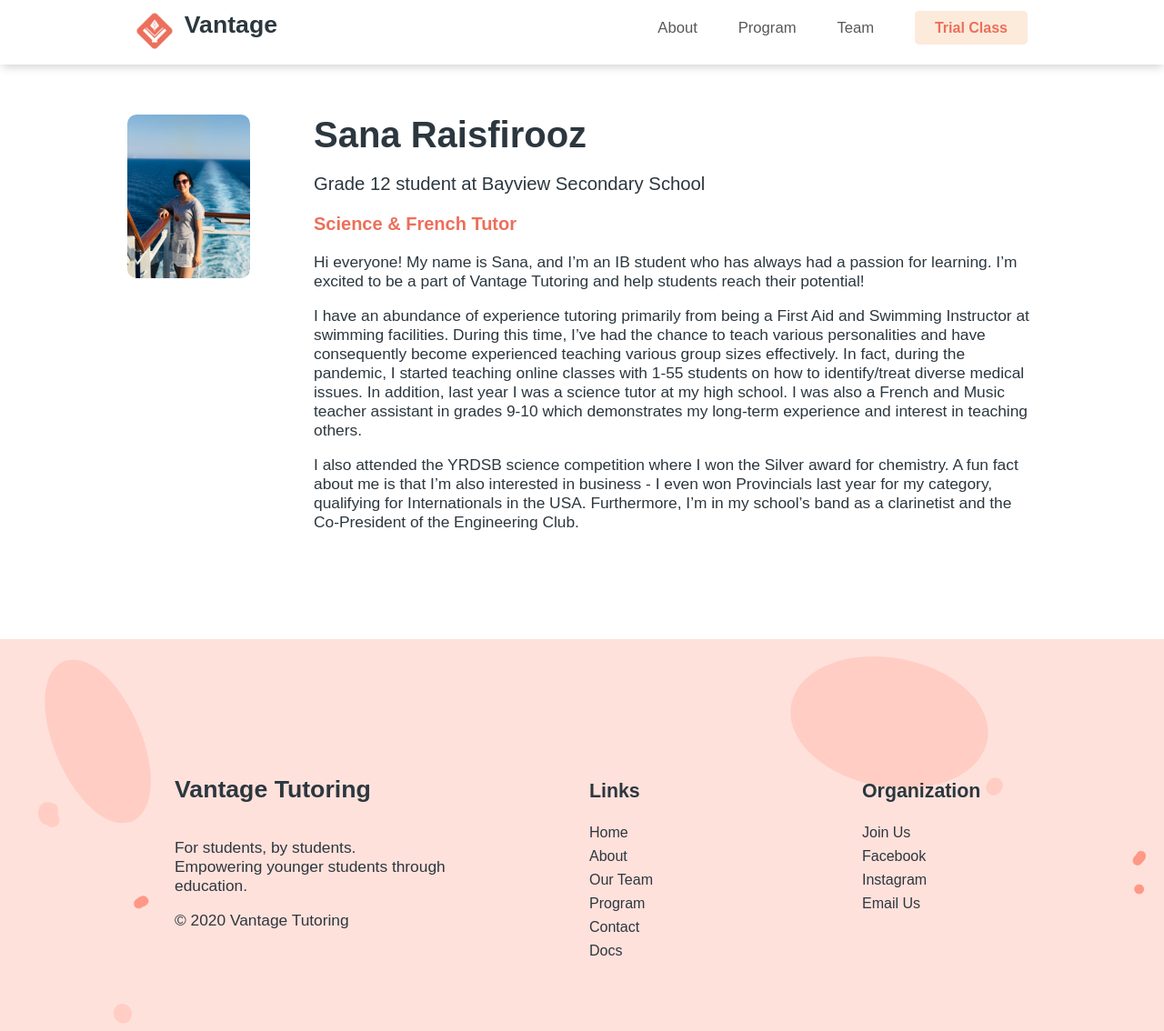
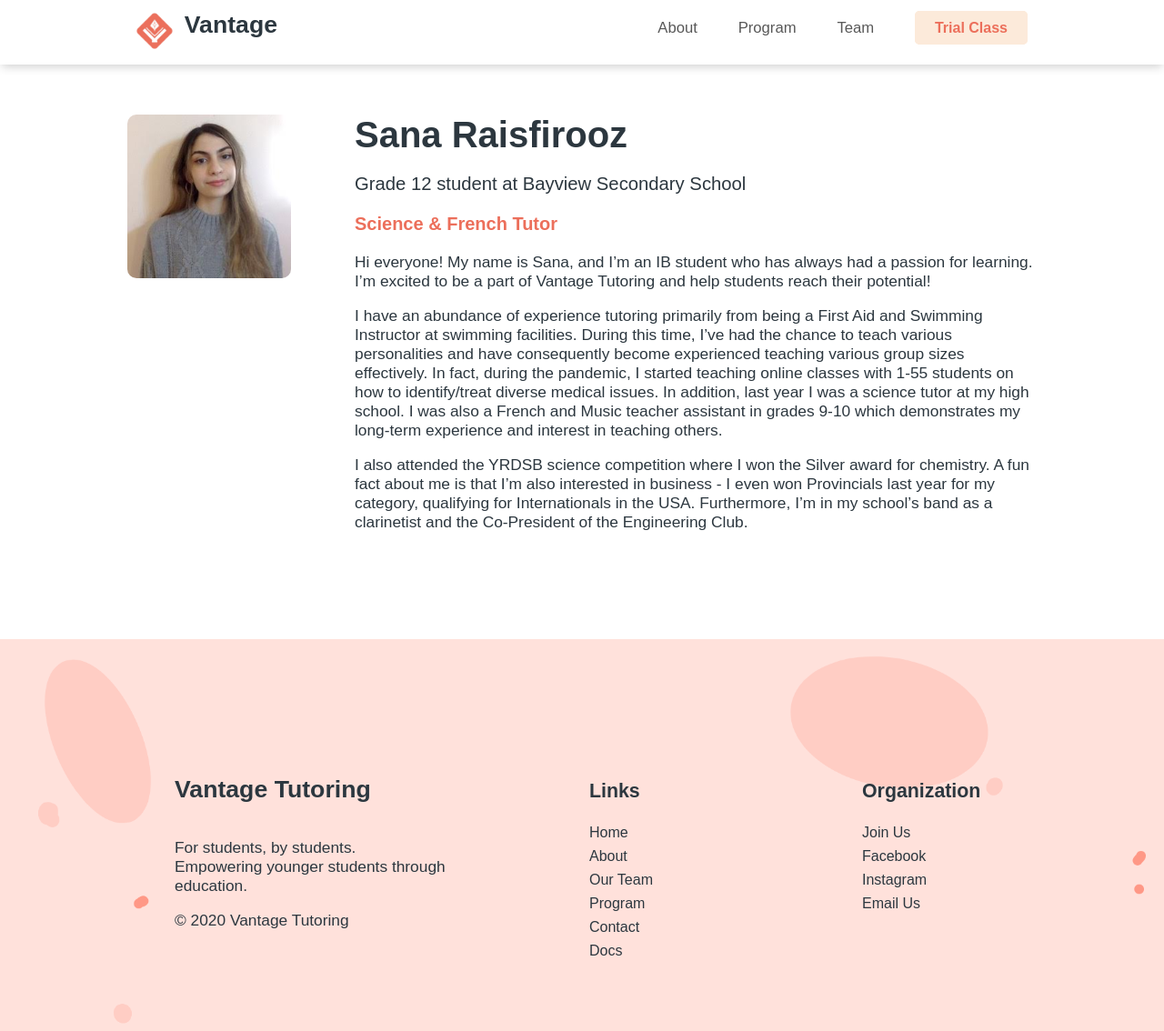
Before and after one commit to vantagetutoring/vantagetutoring.github.io, a Jekyll site: the page built from _team/sraisfirooz.md, in a window 1280 px wide and 1134 px high. Shown: the whole window at 91% size. Built offline with Jekyll 4.4.1, drawn with Linux system fonts in a browser that asks for light colours; nearby versions of some CDN libraries; some web fonts are replaced.

```diff
--- a/_team/sraisfirooz.md
+++ b/_team/sraisfirooz.md
@@ -2,7 +2,7 @@
 firstname: "Sana"
 lastname: "Raisfirooz"
 group: "tutor"
-img: "sraisfirooz.jpeg"
+img: "sraisfirooz.jpg"
 grade: 12
 school: "Bayview Secondary School"
 subject: "Science & French"
```
Also changed, not shown: _team/rchan.md (+1 -0 lines), assets/tutorphotos/awu.jpg (added), assets/tutorphotos/sraisfirooz.jpeg (deleted), assets/tutorphotos/sraisfirooz.jpg (added), assets/tutorphotos/szhang.jpg (renamed from assets/tutorphotos/szhang copy.jpg), 4 other files.
